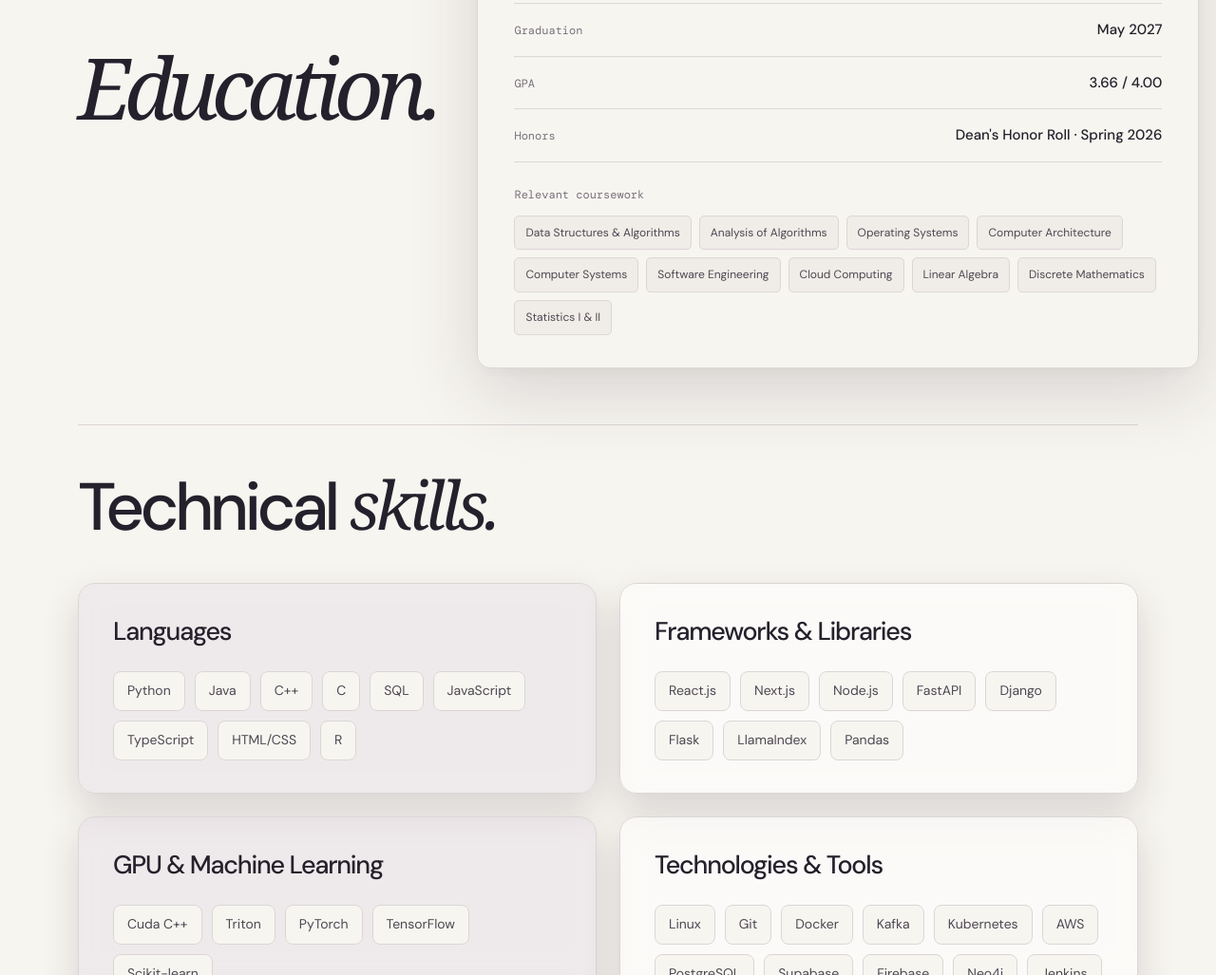
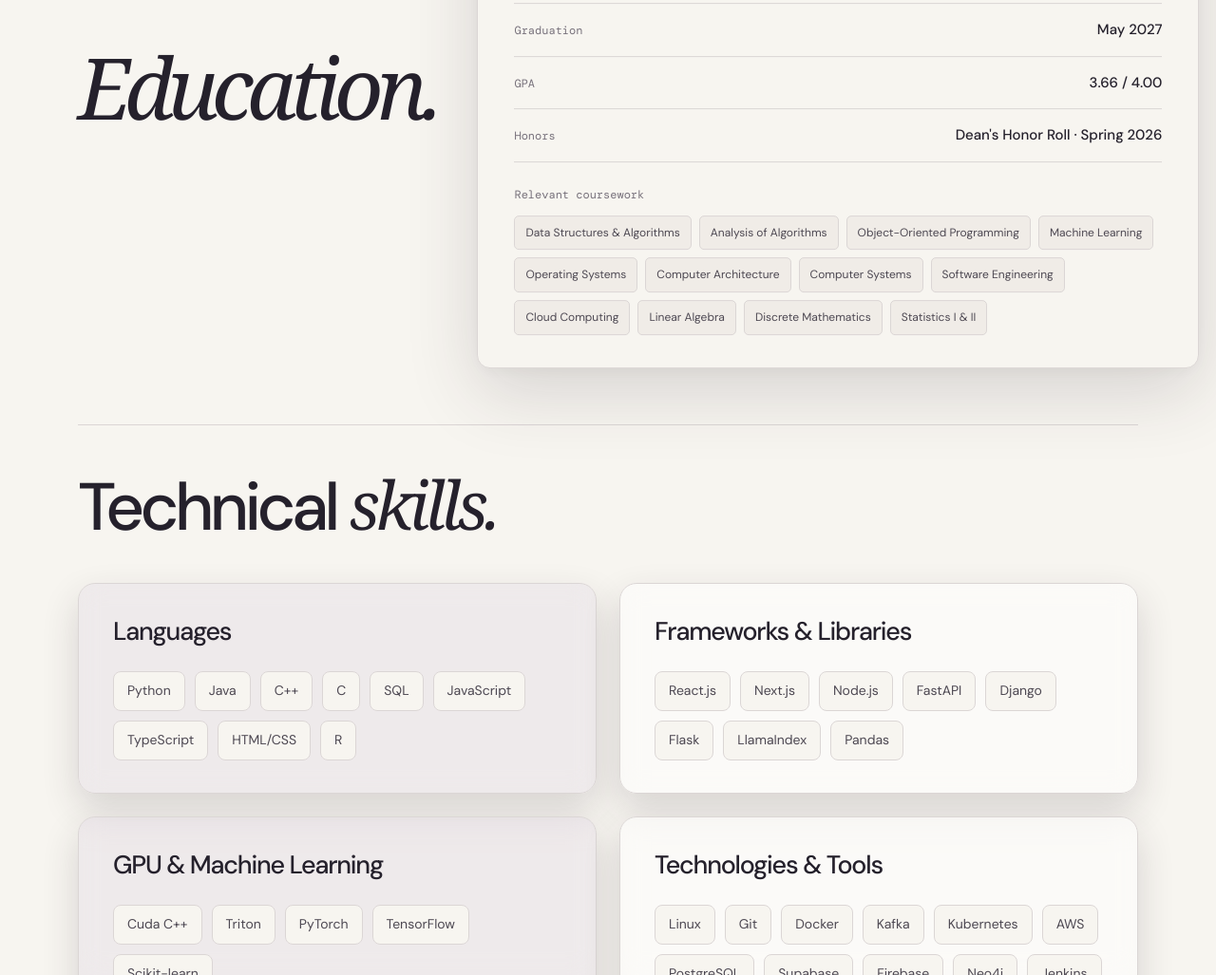
Before and after one commit to anshikachourey/anshikachourey.github.io, a plain HTML site: page index.html in a window 1280 px wide. Shown: the part 4327-5354 px from the top of the page at 95% size. Drawn offline with nearby package versions, Linux system fonts and the light colour scheme.

Commit message:
coursework edits

```diff
--- a/index.html
+++ b/index.html
@@ -1356,6 +1356,8 @@
 <div class="edu-course-tags">
   <span>Data Structures &amp; Algorithms</span>
   <span>Analysis of Algorithms</span>
+  <span>Object-Oriented Programming</span>
+  <span>Machine Learning</span>
   <span>Operating Systems</span>
   <span>Computer Architecture</span>
   <span>Computer Systems</span>
```
